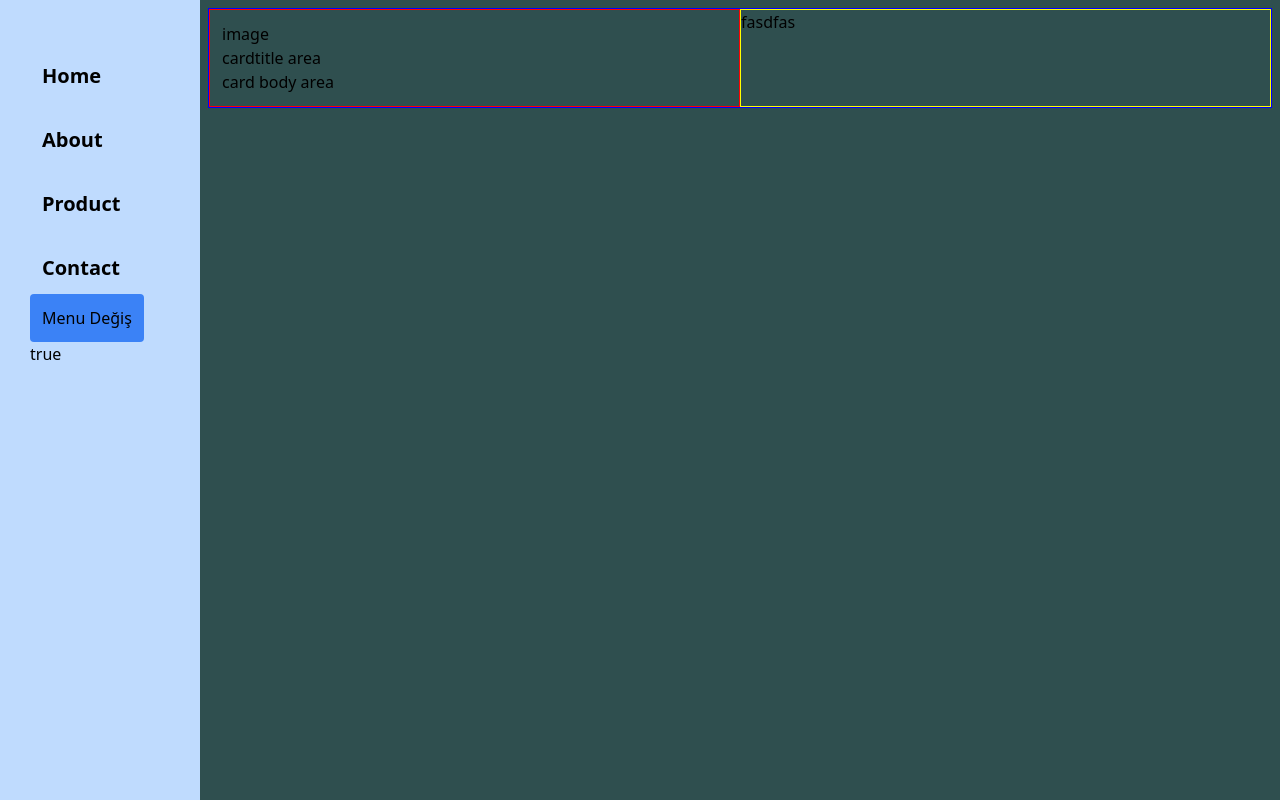
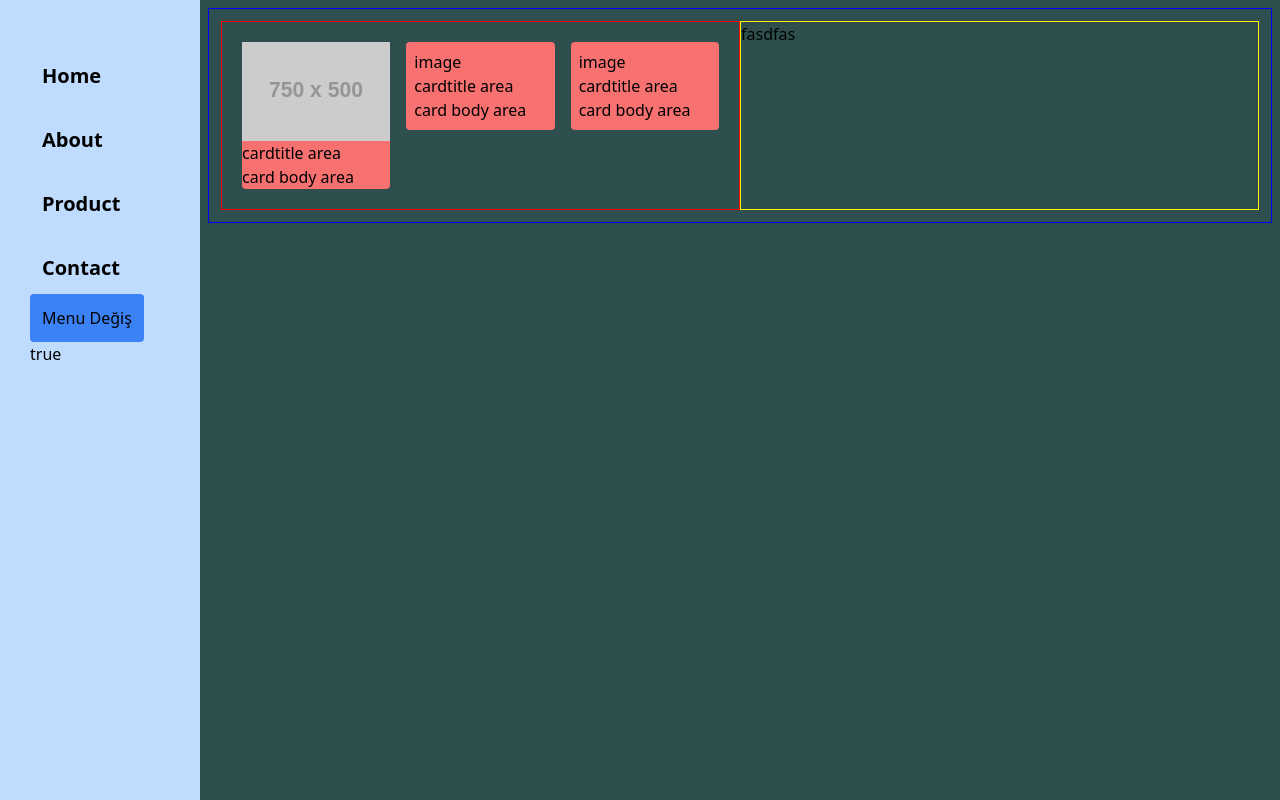
Before and after one commit to Voyvodka/VueProject, a Vue app: page / in a window 1280 px wide. Built offline with nearby package versions, Linux system fonts and the light colour scheme; some icons are missing.

Commit message:
grid icerisine card tasarimi yapılıyor

```diff
--- a/src/components/MainPageContent.vue
+++ b/src/components/MainPageContent.vue
@@ -4,13 +4,34 @@ const store = useSettingsStore();
 </script>
 <template>
     <div class="p-2 w-full grid-cols-2">
-        <div class="grid grid-cols-2" style="border: 1px solid blue;">
-            <div class="p-3" style="border: 1px solid red">
-                <div>image</div>
-                <div>cardtitle area</div>
-                <div>card body area</div>
+        <div class="grid grid-cols-2 p-3" style="border: 1px solid blue;">
+            <div class="p-3 grid grid-cols-3" style="border: 1px solid red">
+                <div class="p-2">
+                    <div class="bg-red-400 rounded relative ">
+                        <div>
+                            <img class="relative top-0 left-0 right-0 w-full object-cover"
+                                style="max-height: 30% !important;" src="https://via.placeholder.com/750x500" alt="">
+                        </div>
+                        <div>cardtitle area</div>
+                        <div>card body area</div>
+                    </div>
+                </div>
+                <div class="p-2">
+                    <div class="bg-red-400 p-2 rounded relative">
+                        <div>image</div>
+                        <div>cardtitle area</div>
+                        <div>card body area</div>
+                    </div>
+                </div>
+                <div class="p-2">
+                    <div class="bg-red-400 p-2 rounded relative">
+                        <div>image</div>
+                        <div>cardtitle area</div>
+                        <div>card body area</div>
+                    </div>
+                </div>
             </div>
-            <div style="border: 1px solid yellow"> fasdfas</div>
+            <div style=" border: 1px solid yellow"> fasdfas</div>
         </div>
     </div>
 </template>
```
